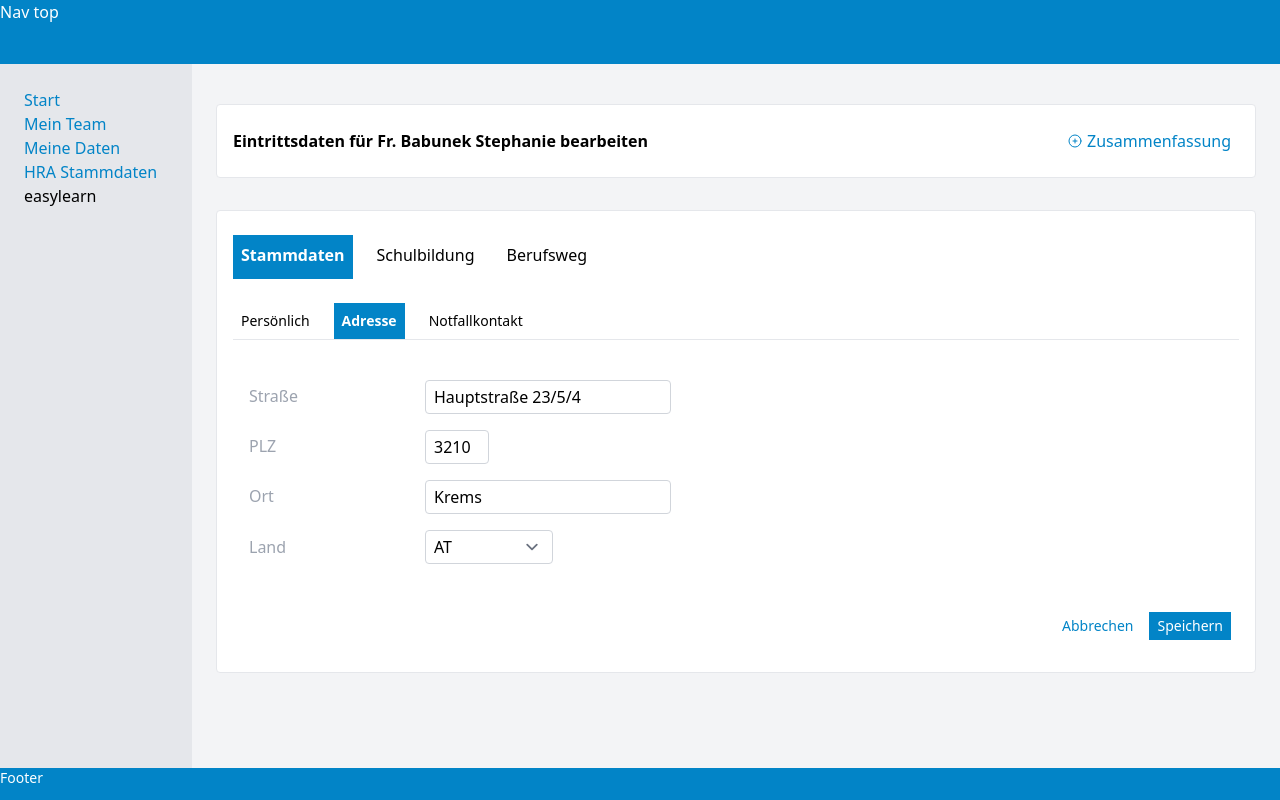
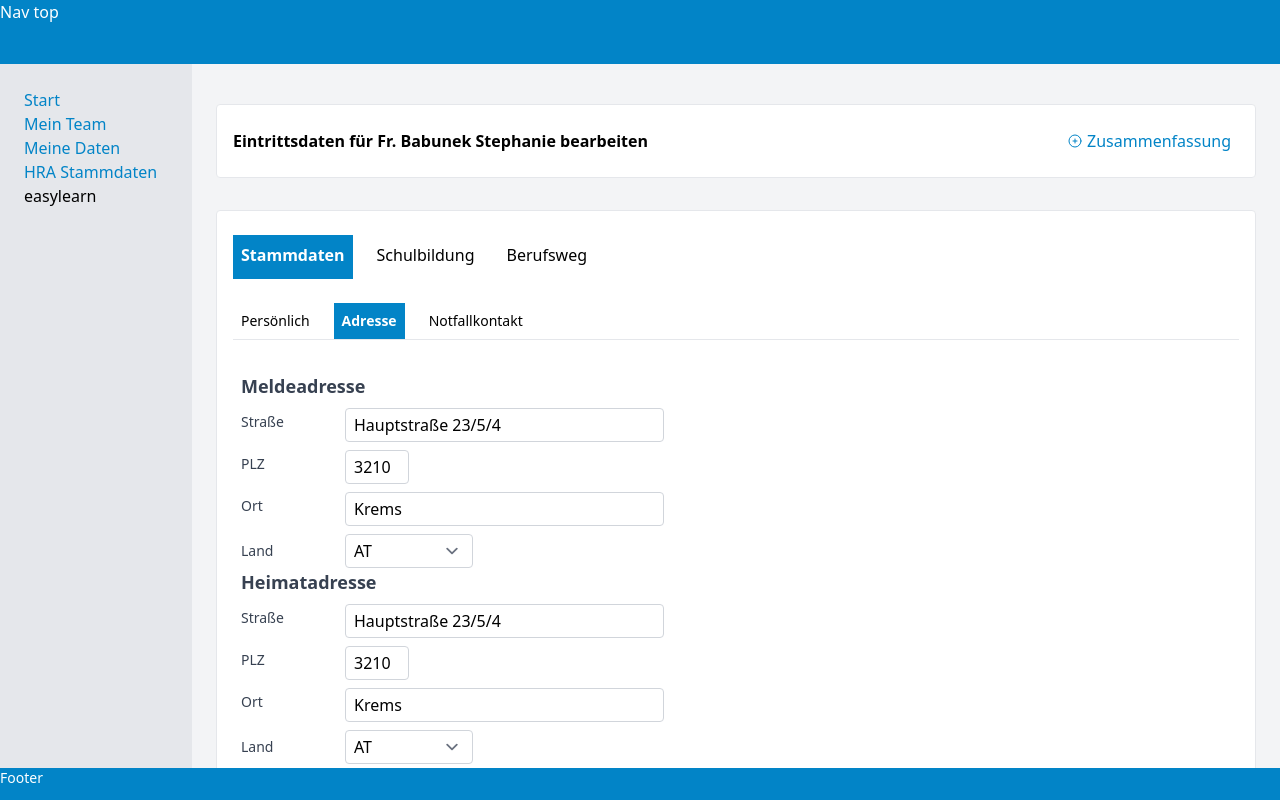
Before and after one commit to elementarteilchen-charm/hrm-playground, a Nuxt app: page /hra-formular in a window 1280 px wide. Both pictures are taken after a click on the link "Adresse". Built offline with nearby package versions, Linux system fonts and the light colour scheme.

Commit message:
Varianten von Adresse und Persönliche Daten

```diff
--- a/components/InputSelect.vue
+++ b/components/Input/Select.vue
@@ -8,7 +8,7 @@
 
 </script>
 <template>
-    <div class="grid self-center text-sm_ text-gray-400 _font-bold">
+    <div class="grid self-center text-sm text-gray-700 _font-bold">
         {{label}}
     </div>
     <div>
--- /dev/null
+++ b/components/Input/Text.vue
@@ -0,0 +1,18 @@
+<script setup>
+    const props = defineProps({
+        label: {type: String},
+        value: {type: String, default: ''},
+        maxChars: {type: Number, default: 30},
+        width: {type: String, default: 'w-48 lg:w-5/6'}
+    })
+
+</script>
+<template>
+    <div class="grid self-start pt-1 text-sm text-gray-700 font-light_">
+        {{label}}
+    </div>
+    <div class="">
+        <input class="px-2 py-1 border border-gray-300 rounded" :class="width" type="text"
+        :value="value" />
+    </div>
+</template>
--- a/components/InputText.vue
+++ b/components/InputTextX.vue
@@ -8,7 +8,7 @@
 
 </script>
 <template>
-    <div class="grid self-start pt-1 text-sm_ text-gray-400 font-light_">
+    <div class="grid self-start pt-1 text-sm text-gray-700 font-light_">
         {{label}}
     </div>
     <div class="">
--- a/components/Stammdaten/Adresse.vue
+++ b/components/Stammdaten/Adresse.vue
@@ -3,9 +3,24 @@
 </script>
 
 <template>
-  <div class="grid grid-row-1 py-4 mt-6">
+  <div>
+    <h3 class="text-lg font-bold text-gray-700 mt-8 mb-2">
+    Meldeadresse</h3>
       <div class="grid lg:grid-cols-2 gap-4">
-      <div class="px-2 grid grid-cols-[minmax(10rem,auto)_1fr] gap-4">
+        <div class=" grid grid-cols-[minmax(6rem,auto)_1fr] gap-2">
+            <InputText label="Straße" value="Hauptstraße 23/5/4" />
+            <InputText label="PLZ" value="3210" width="w-16"/>
+            <InputText label="Ort" value="Krems" />
+            <InputSelect label="Land" :options="['AT','DE', 'PL']" width="w-32"/>
+        </div>
+      </div>
+  </div>
+
+  <div>
+    <h3 class="text-lg font-bold text-gray-700 mb-2">
+    Heimatadresse</h3>
+      <div class="grid lg:grid-cols-2 gap-4">
+        <div class=" grid grid-cols-[minmax(6rem,auto)_1fr] gap-2">
             <InputText label="Straße" value="Hauptstraße 23/5/4" />
             <InputText label="PLZ" value="3210" width="w-16"/>
             <InputText label="Ort" value="Krems" />
--- /dev/null
+++ b/components/Stammdaten/Adresse02.vue
@@ -0,0 +1,31 @@
+<script setup>
+
+</script>
+
+<template>
+  <div>
+      <h3 class="text-xl font-bold  mb-6">Adressen</h3>
+
+  <div class="grid grid-cols-2">
+    <div>
+      <h3 class="font-bold mb-4">Meldeadresse</h3>
+      <div class="px-2_ grid grid-cols-[minmax(6rem,auto)_1fr] gap-2">
+          <InputText label="Straße" value="Hauptstraße 23/5/4" />
+          <InputText label="PLZ" value="3210" width="w-16"/>
+          <InputText label="Ort" value="Krems" />
+          <InputSelect label="Land" :options="['AT','DE', 'PL']" width="w-32"/>
+      </div>
+    </div>
+
+    <div class="border-l-4 border-white pl-4 ">
+      <h3 class="font-bold mb-4">Heimatadresse</h3>
+        <div class="px-2_ grid grid-cols-[minmax(6rem,auto)_1fr] gap-2">
+            <InputText label="Straße" value="Hauptstraße 23/5/4" />
+            <InputText label="PLZ" value="3210" width="w-16"/>
+            <InputText label="Ort" value="Krems" />
+            <InputSelect label="Land" :options="['AT','DE', 'PL']" width="w-32"/>
+        </div>
+    </div>
+  </div>
+</div>
+</template>
--- a/components/Stammdaten/Land.vue
+++ b/components/Stammdaten/Land.vue
@@ -3,19 +3,21 @@
 </script>
 
 <template>
-  <h3 class="text-lg font-bold text-gray-700 mt-8 mb-2">
+  <div>
+    <h3 class="text-lg font-bold mb-2">
       Staatsangehörigkeit und Geburtsort</h3>
     <div class="grid grid-row-1 py-4">
       <div class="grid lg:grid-cols-2 gap-4">
-      <div class="px-2 grid grid-cols-[minmax(10rem,auto)_1fr] gap-4">
+        <div class=" grid grid-cols-[minmax(10rem,auto)_1fr] gap-4">
             <InputText label="Geburtsort" value="Krems an der Donau" />
             <InputSelect label="Geburtsland" :options="['AT','DE', 'PL']" width="w-32"/>
         </div>
       <div></div>
-      <div class="px-2 grid grid-cols-[minmax(10rem,auto)_1fr] gap-4">
+        <div class=" grid grid-cols-[minmax(10rem,auto)_1fr] gap-4">
           <InputSelect label="Staatsangehörigkeit" :options="['AT','DE', 'PL']" />
           <InputSelect label="Staatsangehörigkeit 2" :options="['-','DE', 'PL']" width="w-32"/>
         </div>
       </div>
     </div>
+  </div>
 </template>
--- a/components/Stammdaten/Name.vue
+++ /dev/null
@@ -1,22 +0,0 @@
-<script setup>
-
-</script>
-
-<template>
-  <h3 class="text-lg my-6">Name und Geburtsdatum</h3>
-  <div class="grid lg:grid-cols-2 gap-4">
-
-    <div class="grid grid-row-1 gap-4 border-r">
-      <div class="mt-0 px-2 grid grid-cols-[minmax(6rem,auto)_1fr] gap-4 ">
-        <InputSelect label="Titel vor dem Namen" :options="['BA','Mag.', 'MSc.']" width="w-32"/>
-        <InputText label="Vorname" value="Stephanie"/>
-        <InputText label="Nachname" value="Babunek"/>
-        <InputSelect label="Titel nach dem Namen" :options="['-', 'BA','Mag.', 'MSc.']" width="w-32"/>
-      </div>
-    </div>
-
-    <div class="grid grid-row-1 gap-4 pb-4">
-      <StammdatenNativerName />
-    </div>
-  </div>
-</template>
--- a/components/Stammdaten/Notfallkontakte.vue
+++ b/components/Stammdaten/Notfallkontakte.vue
@@ -17,22 +17,23 @@
       document.getElementById('daten-dialog').showModal();
     }
 
-    function saveData(ev) {
+    function saveData() {
       console.log("Saving data");
-      console.log(ev);
     }
 
 </script>
 
 <template>
 
+  <div>
+    <h3 class="text-lg font-bold text-gray-700 mt-4 mb-2"> Notfallkontakt</h3>
     <div class="mt-6 grid grid-cols-4 gap-4">
 
-    <div class="border rounded shadow-md p-4 bg-blue-100">
+      <div class="border rounded shadow-md p-4 bg-white">
         <div class="grid grid-cols-[1fr_auto] gap-4">
           <div class="font-bold">{{kontakt.name}}</div>
           <button @click="showDialog()">
-          <PencilSquareIcon class=" w-5 h-5 place-self-center text-gray-500 hover:text-blue-600"/>
+            <PencilSquareIcon class=" w-5 h-5 place-self-center text-blue-600 hover:text-blue-500"/>
           </button>
         </div>
         <div class="text-sm text-gray-500">{{kontakt.beziehung}}</div>
@@ -44,18 +45,19 @@
         </div>
       </div>
 
-    <div class="border rounded hover:shadow-lg hover:text-blue-600 text-gray-300 p-4  h-full grid">
+      <div class="border rounded hover:shadow-lg hover:text-blue-600 bg-white text-blue-500 p-4 h-full grid">
         <button @click="showDialog()" class="place-self-center">
           <PlusCircleIcon class=" w-12 h-12 "/>
         </button>
       </div>
     </div>
 
+
   <dialog  id="daten-dialog"  @close="saveData()" class="rounded-lg shadow-lg bg-white p-0">
       <form action="" method="dialog" class="h-full">
           <div class="grid grid-rows-[3rem_1fr_3rem] h-full">
 
-              <header class="px-4 py-2 h-12  text-lg font-bold bg-blue-600 text-white">
+              <header class="px-4 py-2 h-12  text-lg font-bold bg-blue-700 text-white">
                   Neuen Notfallkontakt anlegen
               </header>
 
@@ -68,7 +70,6 @@
                     <InputText label="Ort" :value="kontakt.ort" />
                     <InputSelect label="Land" :options="['AT', 'DE', 'PL']" />
                 </div>
-
               </main>
 
               <footer class="px-4 py-2 border-t bg-gray-100 h-12">
@@ -80,7 +81,7 @@
           </div>
       </form>
   </dialog>
-
+</div>
 </template>
 
 <style>
--- /dev/null
+++ b/components/Stammdaten/Persoenlich.vue
@@ -0,0 +1,24 @@
+<script setup>
+
+</script>
+
+<template>
+  <div>
+    <h3 class="text-lg font-bold  mt-8 mb-4">Name und Geburtsdatum</h3>
+    <div class="grid grid-row-1 gap-8 border-r">
+      <div class="grid lg:grid-cols-2">
+
+        <div class=" grid grid-cols-[minmax(6rem,auto)_1fr] gap-4 ">
+          <InputSelect label="Titel vor dem Namen" :options="['BA','Mag.', 'MSc.']" width="w-32"/>
+          <InputText label="Vorname" value="Stephanie"/>
+          <InputText label="Nachname" value="Babunek"/>
+          <InputSelect label="Titel nach dem Namen" :options="['-', 'BA','Mag.', 'MSc.']" width="w-32"/>
+        </div>
+
+      <div class="grid grid-row-1 gap-4 pb-4">
+        <StammdatenNativerName />
+      </div>
+      </div>
+    </div>
+  </div>
+</template>
--- /dev/null
+++ b/components/Stammdaten/Persoenlich02.vue
@@ -0,0 +1,25 @@
+<script setup>
+
+</script>
+
+<template>
+  <div>
+    <h3 class="text-lg font-bold text-gray-700 mt-8 mb-4">
+    Name und Geburtsdatum</h3>
+    <div class="grid lg:grid-cols-2 gap-4">
+
+      <div class="grid grid-row-1 gap-4 border-r">
+        <div class="mt-0 grid grid-cols-[minmax(6rem,auto)_1fr] gap-4 ">
+          <InputSelect label="Titel vor dem Namen" :options="['BA','Mag.', 'MSc.']" width="w-32"/>
+          <InputText label="Vorname" value="Stephanie"/>
+          <InputText label="Nachname" value="Babunek"/>
+          <InputSelect label="Titel nach dem Namen" :options="['-', 'BA','Mag.', 'MSc.']" width="w-32"/>
+        </div>
+      </div>
+
+      <div class="grid grid-row-1 gap-4 pb-4">
+        <StammdatenNativerName />
+      </div>
+    </div>
+  </div>
+</template>
```
Lines whose indentation alone changed are shown as unchanged.
